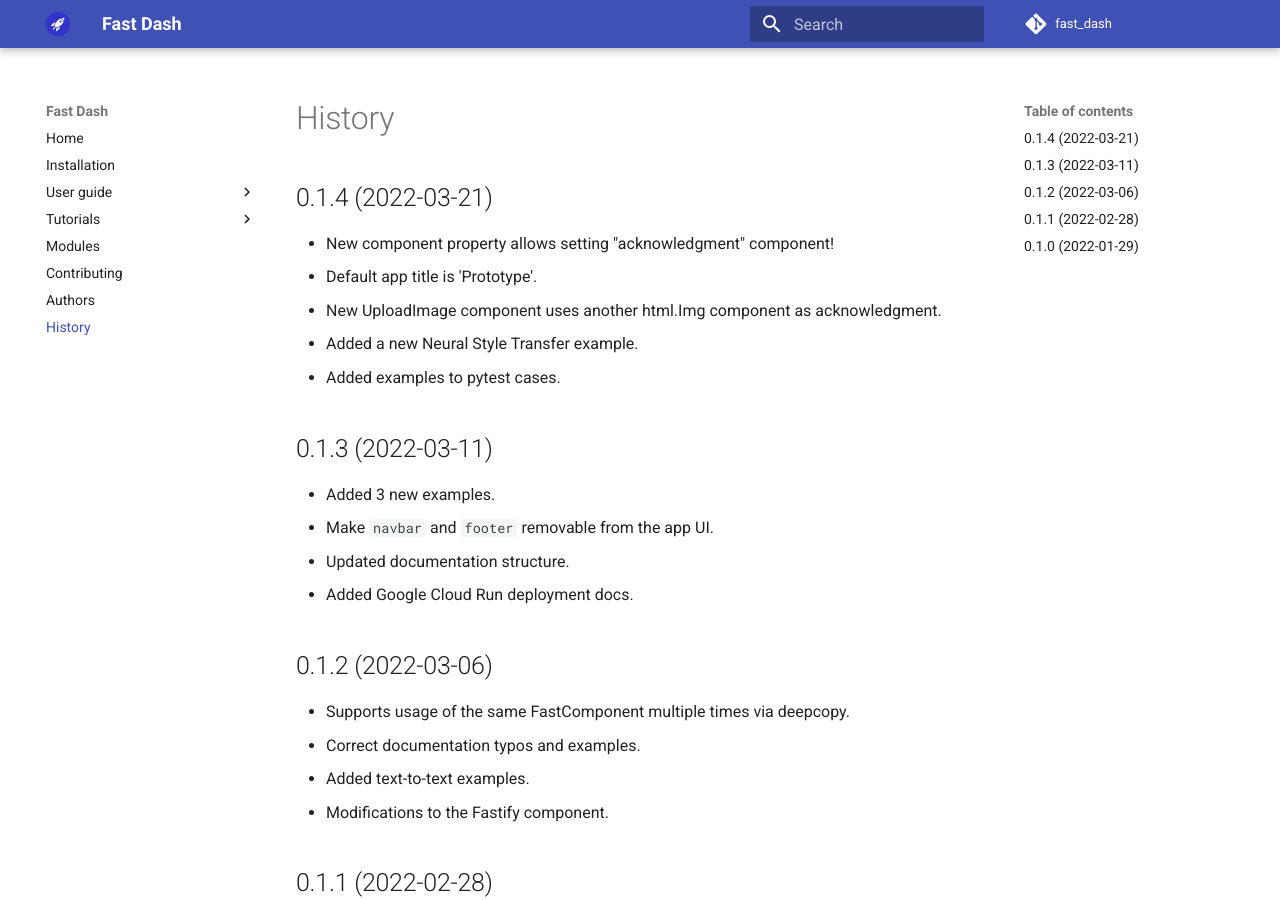
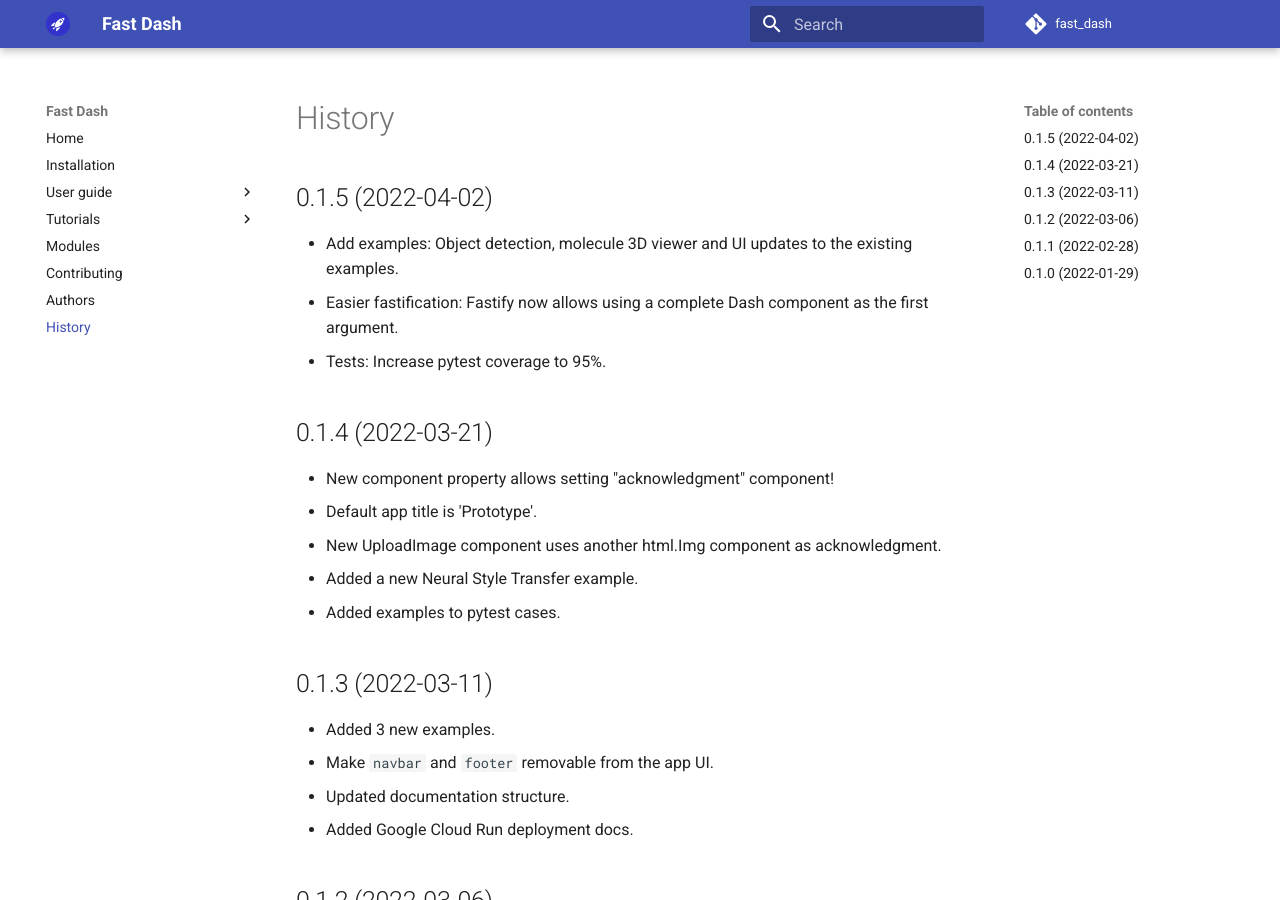
Before and after one commit to dkedar7/fast_dash, an MkDocs documentation site: the page built from docs/history.md, in a window 1280 px wide and 900 px high. Built offline with MkDocs 1.6.1 and Material for MkDocs 9.7.7, drawn with Linux system fonts in a browser that asks for light colours; comment, search, counter and statistics services are not loaded.

```diff
--- a/HISTORY.md
+++ b/HISTORY.md
@@ -1,4 +1,10 @@
 # History
+
+## 0.1.5 (2022-04-02)
+
+* Add examples: Object detection, molecule 3D viewer and UI updates to the existing examples.
+* Easier fastification: Fastify now allows using a complete Dash component as the first argument.
+* Tests: Increase pytest coverage to 95%.
 
 ## 0.1.4 (2022-03-21)
 
--- a/fast_dash/__init__.py
+++ b/fast_dash/__init__.py
@@ -2,7 +2,7 @@
 
 __author__ = """Kedar Dabhadkar"""
 __email__ = "kedar@fastdash.app"
-__version__ = "0.1.4"
+__version__ = "0.1.5"
 
 from fast_dash.Components import Fastify
 from fast_dash.fast_dash import FastDash
--- a/pyproject.toml
+++ b/pyproject.toml
@@ -1,7 +1,7 @@
 [tool]
 [tool.poetry]
 name = "fast_dash"
-version = "0.1.4"
+version = "0.1.5"
 homepage = "https://github.com/dkedar7/fast_dash"
 description = "Build Machine Learning prototypes web applications lightning fast."
 authors = ["Kedar Dabhadkar <kedar@fastdash.app>"]
```
Also changed, not shown: AUTHORS.md (+1 -1 lines), CHANGELOG.md (+5 -7 lines).
